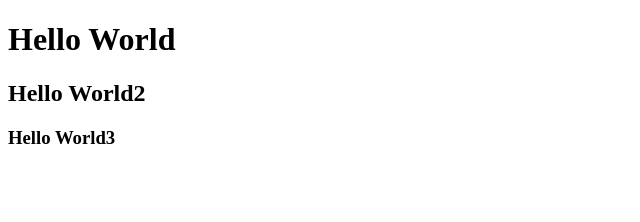
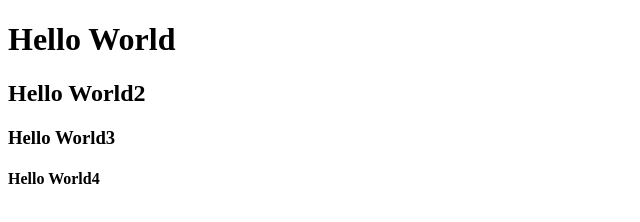
Before and after one commit to SubAlgo/TestGit, a website: page git101.html in a window 1280 px wide. Shown: the whole page, without its empty margins (0-640 px from the left). Drawn offline with Linux system fonts and the light colour scheme.

Commit message:
Test Push from Notebook

```diff
--- a/git101.html
+++ b/git101.html
@@ -8,5 +8,6 @@
     <h1>Hello World</h1>
     <h2>Hello World2</h2>
     <h3>Hello World3</h3>
+    <h4>Hello World4</h4>
 </body>
 </html>
```
